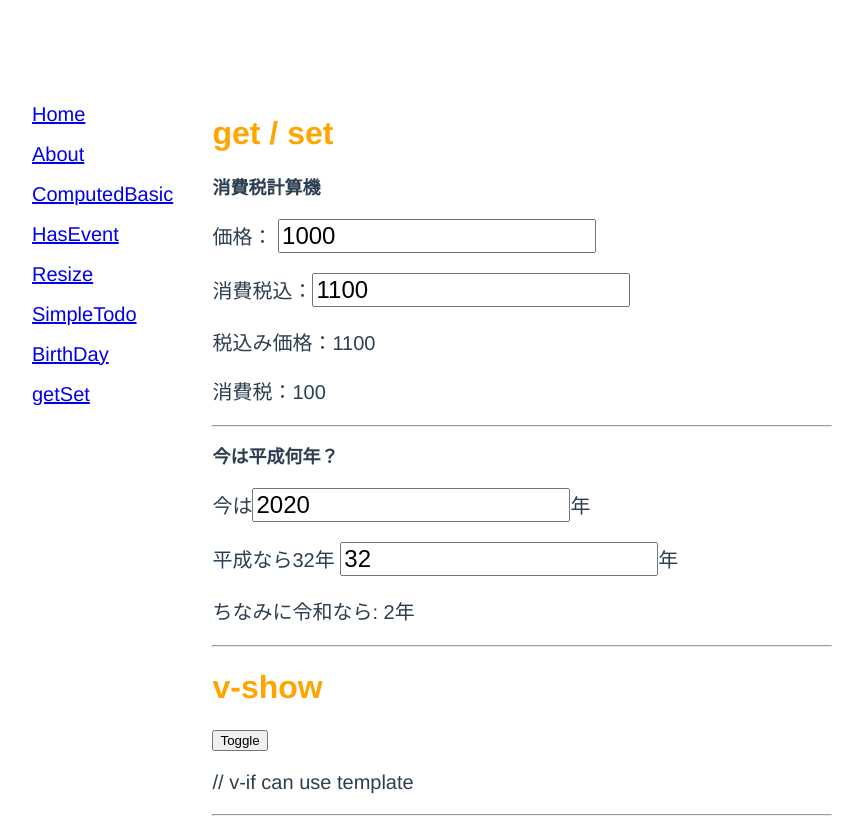
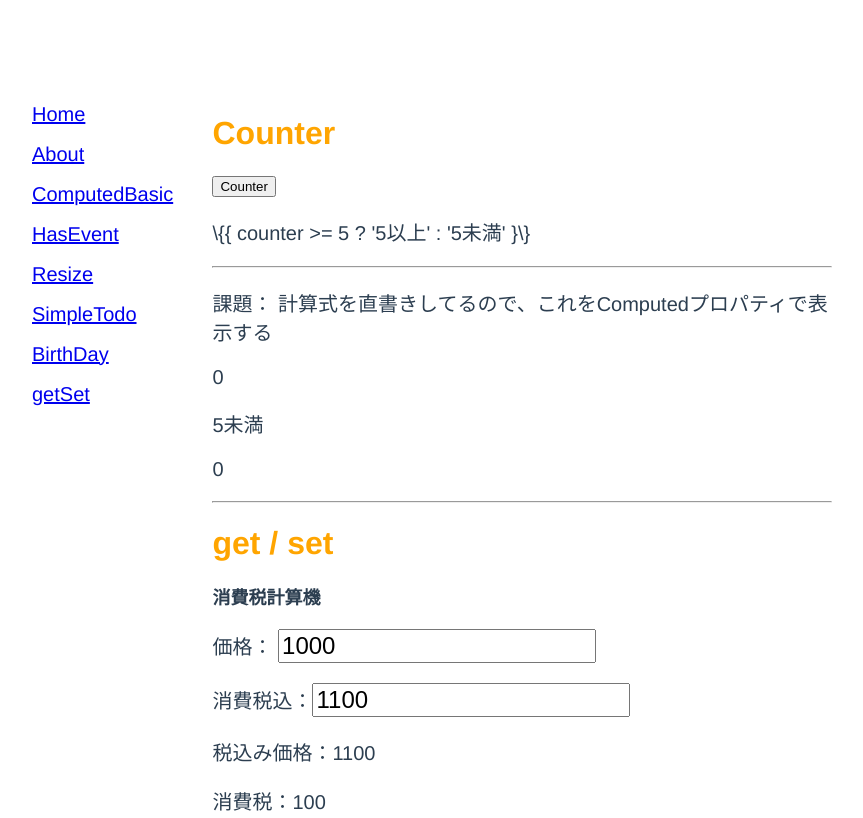
Before and after one commit to BoxPistols/KaeruVue, a Vue app: page /GetSet in a window 1280 px wide. Shown: the top 818 px of the page, without its empty margins (208-1071 px from the left). Built offline with nearby package versions, Linux system fonts and the light colour scheme.

Commit message:
[computed] counter

```diff
--- a/src/views/GetSet.vue
+++ b/src/views/GetSet.vue
@@ -1,5 +1,16 @@
 <template>
   <div id="">
+
+    <h1>Counter</h1>
+    <button @click="counter += 1">Counter</button>
+    <p>\{{ counter >= 5 ? '5以上' : '5未満' }\}</p>
+    <hr>
+    <p>課題： 計算式を直書きしてるので、これをComputedプロパティで表示する</p>
+    <p>{{ counter }}</p>
+    <p>{{ moreThanThree }}</p>
+    <p>{{ counter }}</p>
+    <hr>
+
     <h1>get / set</h1>
     <h2>消費税計算機</h2>
     <p>価格：
@@ -45,6 +56,7 @@
 export default {
   name: "",
   data: () => ({
+    counter: 0,
     price: 1000, // 初期化
     nowYear: 2020,
     active: false,
@@ -62,8 +74,11 @@ export default {
       }
     }
   },
-
+  //
   computed: { // 計算
+    moreThanThree: function() {
+      return this.counter >= 5 ? '5以上' : '5未満'
+    },
     inTax: { // 定義
         get: function() {
         return parseInt(this.price * 1.1)
```
Lines whose indentation alone changed are shown as unchanged.
